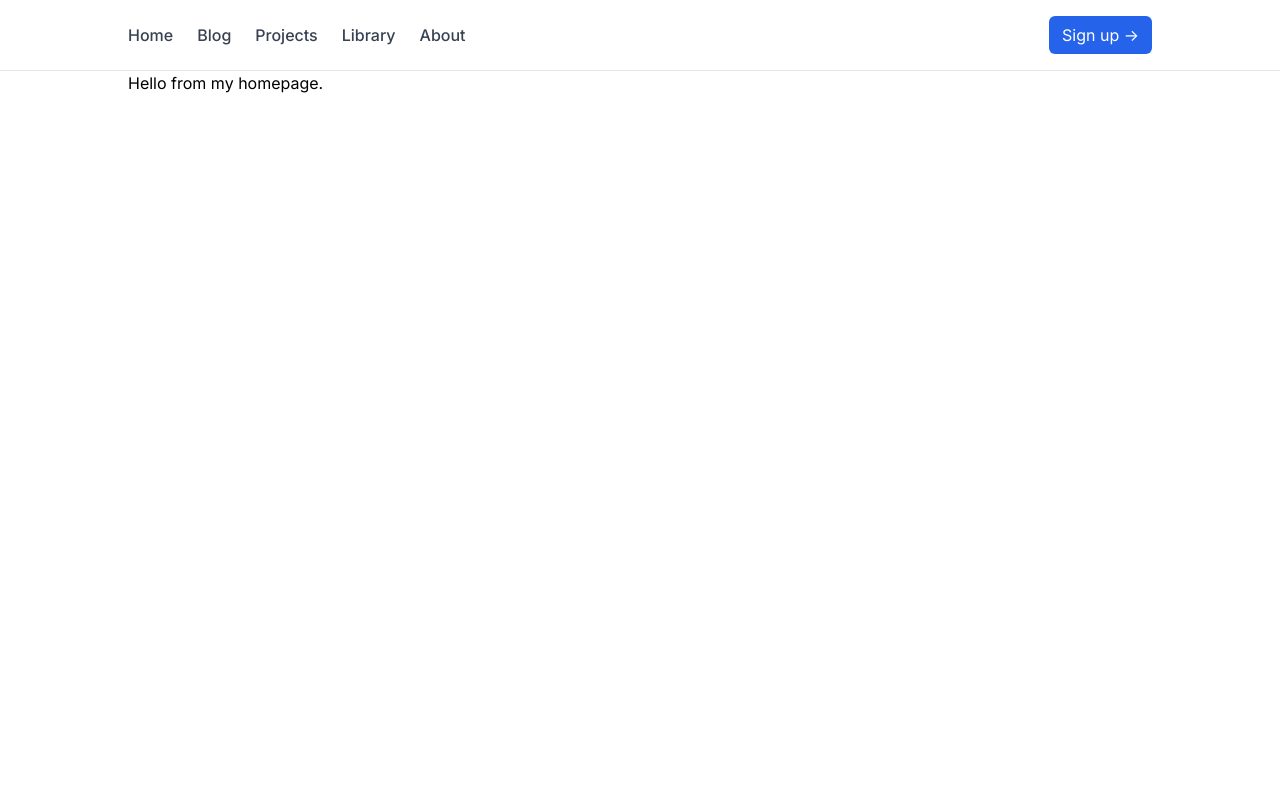
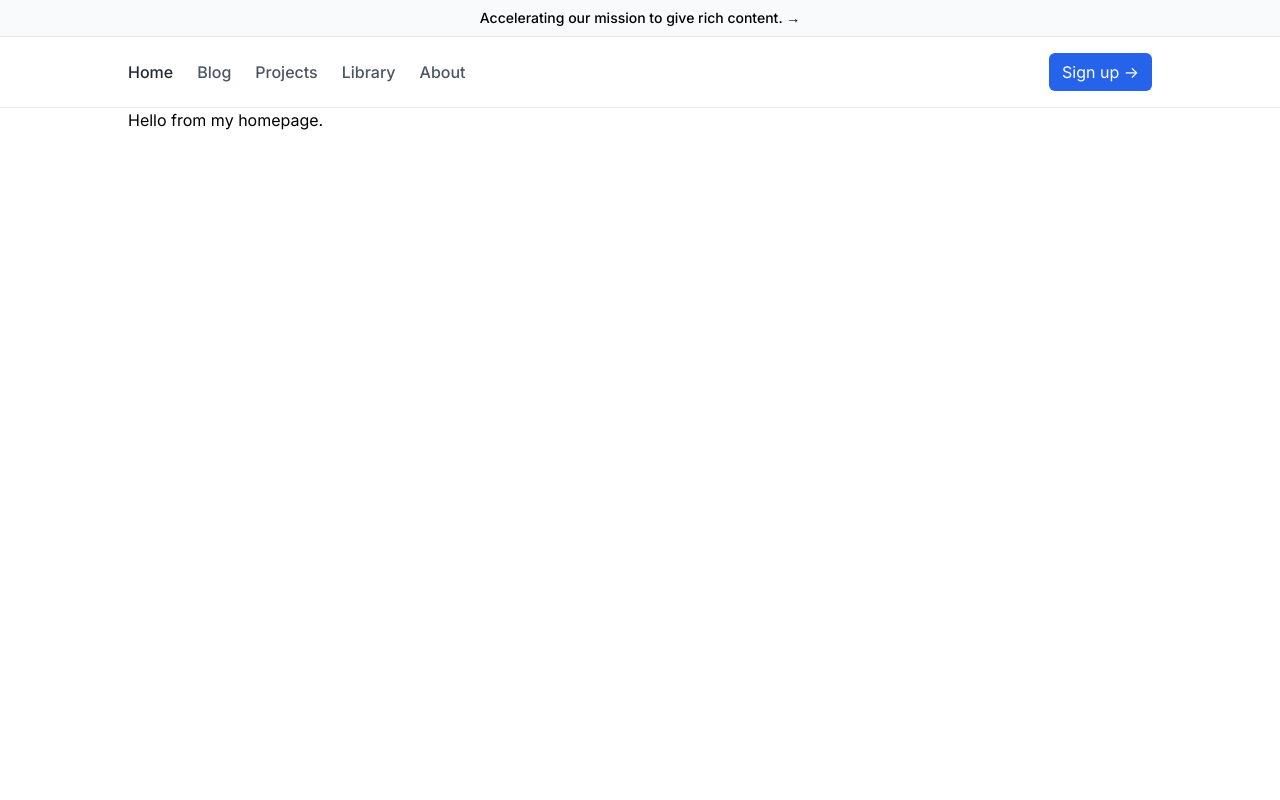
Before and after one commit to bhimrazy/bhimraj.com.np, a Next.js app: page / in a window 1280 px wide. Shown: the top 800 px of the page. Built offline with nearby package versions, Linux system fonts and the light colour scheme.

Commit message:
Added top bar

```diff
--- a/src/components/header.tsx
+++ b/src/components/header.tsx
@@ -1,15 +1,30 @@
-
 export default function Header() {
+  const top_bar = 'Accelerating our mission to give rich content. →'
   const nav_items = [
-        "Home", "Blog", "Projects", "Library", "About"
+    { title: 'Home', is_home: true },
+    { title: 'Blog' },
+    { title: 'Projects' },
+    { title: 'Library' },
+    { title: 'About' },
   ]
-    const button_content = "Sign up ->"
+  const button_content = 'Sign up ->'
   return (
-        <header className="flex bg-white sticky top-0 w-full place-content-center border-b">
+    <>
+      <p className="text-sm font-medium text-center py-2 bg-gray-50 border-b cursor-pointer">
+        {top_bar}
+      </p>
+      <header className="flex flex-col bg-white sticky top-0 w-full place-content-center border-b">
         <nav className="flex justify-between px-4 py-4 xl:px-0 w-full max-w-5xl mx-auto items-center">
-                <ul className="flex space-x-2 sm:space-x-4 md:space-x-5 lg:space-x-6 font-medium text-gray-700">
+          <ul className="flex space-x-2 sm:space-x-4 md:space-x-5 lg:space-x-6 font-medium text-gray-600">
             {nav_items.map((item, idx) => (
-                        <li className="hover:text-gray-900 cursor-pointer" key={idx}>{item}</li>
+              <li
+                className={`${
+                  item?.is_home ? 'text-gray-800' : ''
+                } hover:text-gray-900 cursor-pointer`}
+                key={idx}
+              >
+                {item?.title}
+              </li>
             ))}
           </ul>
           <button className="bg-blue-600  text-white text-sm sm:text-base px-3 py-[6px] rounded-md hover:bg-white border border-opacity-0 hover:border-opacity-100 hover:text-blue-700 border-blue-600">
@@ -17,5 +32,6 @@ export default function Header() {
           </button>
         </nav>
       </header>
+    </>
   )
 }
```
Lines whose indentation alone changed are shown as unchanged.
